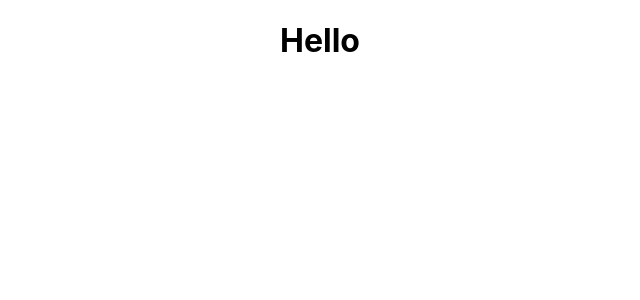
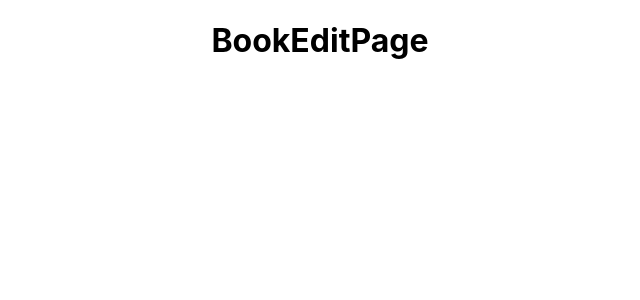
Before and after one commit to swsnu/swppfall2022-team8, a React (Create React App) app in the folder frontend/: page /book/1/edit in a window 1280 px wide. Shown: the top 300 px of the page, without its empty margins (320-960 px from the left). Built offline with nearby package versions, Linux system fonts and the light colour scheme.

Commit message:
add frontend skeletons

```diff
--- a/frontend/src/App.tsx
+++ b/frontend/src/App.tsx
@@ -1,9 +1,29 @@
+import { BrowserRouter, Route, Routes } from 'react-router-dom';
+
+import MainPage from './containers/MainPage/MainPage';
+import BookListPage from './containers/BookListPage/BookListPage';
+import BookRegisterPage from './containers/BookRegisterPage/BookRegisterPage';
+import BookDetailPage from './containers/BookDetailPage/BookDetailPage';
+import BookEditPage from './containers/BookEditPage/BookEditPage';
+import BookRequestPage from './containers/BookRequestPage/BookRequestPage';
+import ChattingPage from './containers/ChattingPage/ChattingPage';
 import './App.css';
+
 
 function App() {
   return (
     <div className="App">
-      <h1>Hello</h1>
+      <BrowserRouter>
+        <Routes>
+          <Route path="/main" element={<MainPage />} />
+          <Route path="/search/:key" element={<BookListPage />} />
+          <Route path="/book/register" element={<BookRegisterPage />} />
+          <Route path="/book/:id" element={<BookDetailPage />} />
+          <Route path="/book/:id/edit" element={<BookEditPage />} />
+          <Route path="/book/:id/request" element={<BookRequestPage />} />
+          <Route path="/chatting" element={<ChattingPage />} />
+        </Routes>
+      </BrowserRouter>
     </div>
   );
 }
--- /dev/null
+++ b/frontend/src/containers/BookEditPage/BookEditPage.tsx
@@ -0,0 +1,9 @@
+const BookEditPage = () => {
+  return (
+    <>
+      <h1>BookEditPage</h1>
+    </>
+  );
+}
+
+export default BookEditPage
```
